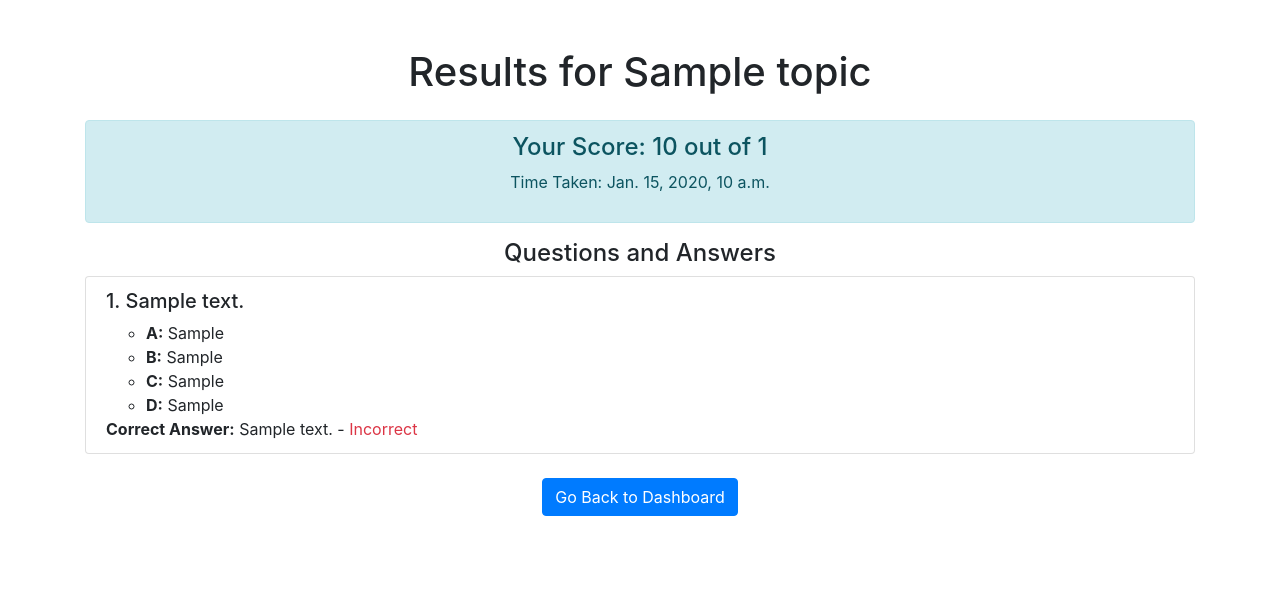
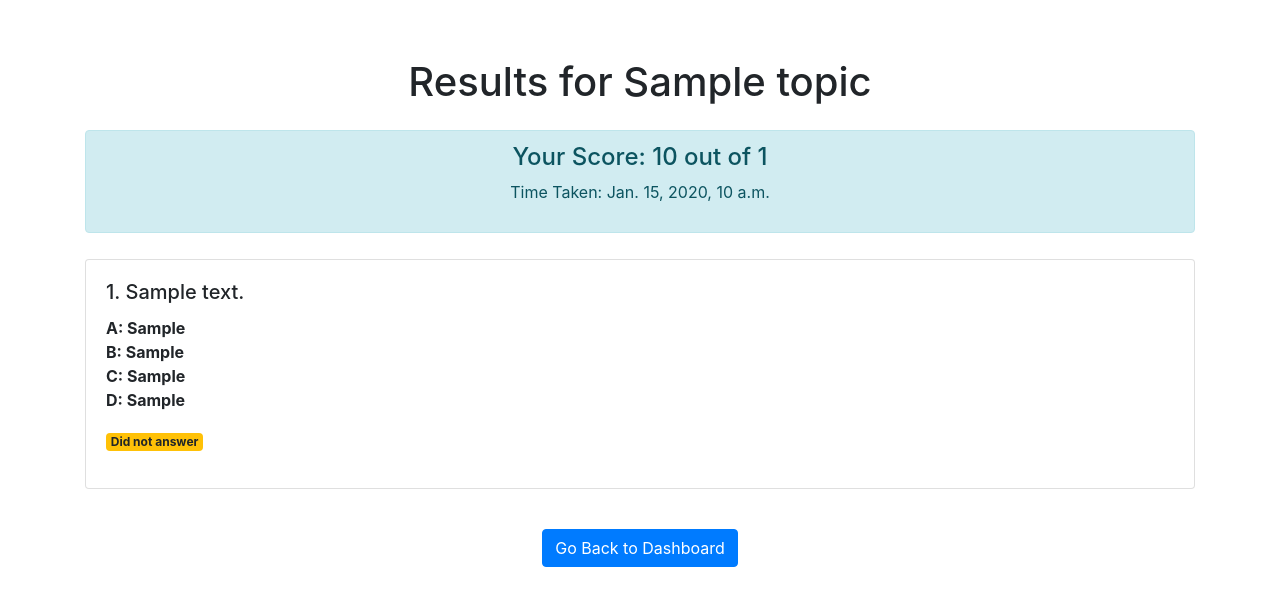
Before and after one commit to MarufSwe/django-quiz-app, a Django app: template quiz/templates/quiz_result.html in a window 1280 px wide. Shown: the top 606 px of the page. Run offline with Django 5.2, Linux system fonts and the light colour scheme; tables that the repository leaves empty hold one stand-in row (values such as "Sample post"); the template is opened without the code that fills it: values that come from a table or form of the project are taken from there, most other values are stand-ins (such as "Sample title", 1, 10 or a date in 2020); some libraries are stand-ins or nearby versions.

Commit message:
result page done

```diff
--- a/quiz/templates/quiz_result.html
+++ b/quiz/templates/quiz_result.html
@@ -1,74 +1,89 @@
-<!--<!DOCTYPE html>-->
-<!--<html lang="en">-->
-<!--<head>-->
-<!--    <meta charset="UTF-8">-->
-<!--    <meta name="viewport" content="width=device-width, initial-scale=1.0">-->
-<!--    <title>Quiz Result</title>-->
-<!--    <link rel="stylesheet" href="https://stackpath.bootstrapcdn.com/bootstrap/4.5.2/css/bootstrap.min.css">-->
-<!--</head>-->
-<!--<body>-->
-<!--    <div class="container my-5">-->
-<!--        <h1 class="text-center mb-4">Results for {{ topic.name }}</h1>-->
-<!--        <div class="alert alert-info text-center">-->
-<!--            <h4>Your Score: {{ score }} out of 10</h4>-->
-<!--            <p>Time Taken: {{ time_taken }}</p>-->
-<!--        </div>-->
-<!--        <div class="text-center">-->
-<!--            <a href="{% url 'dashboard' %}" class="btn btn-primary">Go Back to Dashboard</a>-->
-<!--        </div>-->
-<!--    </div>-->
-<!--</body>-->
-<!--</html>-->
-
-
-
 <!DOCTYPE html>
 <html lang="en">
 <head>
     <meta charset="UTF-8">
     <meta name="viewport" content="width=device-width, initial-scale=1.0">
-    <title>Results for {{ topic.name }}</title>
+    <title>Quiz Results</title>
     <link rel="stylesheet" href="https://stackpath.bootstrapcdn.com/bootstrap/4.5.2/css/bootstrap.min.css">
+    <style>
+        .fixed-top-content {
+            position: sticky;
+            top: 0;
+            background-color: white;
+            z-index: 1000;
+            padding: 10px 0;
+        }
+        .scrollable-questions {
+            max-height: calc(100vh - 160px);
+            overflow-y: auto;
+        }
+        .correct-answer {
+            color: green;
+            font-weight: bold;
+        }
+        .incorrect-answer {
+            color: red;
+            font-weight: bold;
+        }
+        .no-answer {
+            color: yellow;
+            font-weight: bold;
+        }
+    </style>
 </head>
 <body>
 <div class="container my-5">
+    <div class="fixed-top-content">
         <h1 class="text-center mb-4">Results for {{ topic.name }}</h1>
         <div class="alert alert-info text-center">
             <h4>Your Score: {{ score }} out of {{ total_questions }}</h4>
             <p>Time Taken: {{ time_taken }}</p>
         </div>
-        <div class="mb-4">
-            <h4 class="text-center">Questions and Answers</h4>
-            <ul class="list-group">
-                {% for detail in question_details %}
-                <li class="list-group-item">
-                    <h5>{{ forloop.counter }}. {{ detail.question.question_text }}</h5>
-                    <ul>
-                        <li class="{% if detail.selected_answer == 'A' %}font-weight-bold{% endif %}">
-                            <strong>A:</strong> {{ detail.question.option_a }}
+    </div>
+
+    <div class="scrollable-questions mb-4">
+        {% for user_answer in user_answers %}
+        <div class="card mb-3">
+            <div class="card-body">
+                <h5 class="card-title">{{ forloop.counter }}. {{ user_answer.question.question_text }}</h5>
+                <ul class="list-unstyled">
+                    <li>
+                        <strong class="{% if user_answer.question.correct_answer == 'A' %}correct-answer{% elif user_answer.selected_answer == 'A' %}incorrect-answer{% endif %}">
+                            A: {{ user_answer.question.option_a }}
+                        </strong>
                     </li>
-                        <li class="{% if detail.selected_answer == 'B' %}font-weight-bold{% endif %}">
-                            <strong>B:</strong> {{ detail.question.option_b }}
+                    <li>
+                        <strong class="{% if user_answer.question.correct_answer == 'B' %}correct-answer{% elif user_answer.selected_answer == 'B' %}incorrect-answer{% endif %}">
+                            B: {{ user_answer.question.option_b }}
+                        </strong>
                     </li>
-                        <li class="{% if detail.selected_answer == 'C' %}font-weight-bold{% endif %}">
-                            <strong>C:</strong> {{ detail.question.option_c }}
+                    <li>
+                        <strong class="{% if user_answer.question.correct_answer == 'C' %}correct-answer{% elif user_answer.selected_answer == 'C' %}incorrect-answer{% endif %}">
+                            C: {{ user_answer.question.option_c }}
+                        </strong>
                     </li>
-                        <li class="{% if detail.selected_answer == 'D' %}font-weight-bold{% endif %}">
-                            <strong>D:</strong> {{ detail.question.option_d }}
+                    <li>
+                        <strong class="{% if user_answer.question.correct_answer == 'D' %}correct-answer{% elif user_answer.selected_answer == 'D' %}incorrect-answer{% endif %}">
+                            D: {{ user_answer.question.option_d }}
+                        </strong>
                     </li>
                 </ul>
-                    <p class="mb-0">
-                        <strong>Correct Answer:</strong> {{ detail.correct_answer }} -
-                        {% if detail.is_correct %}
-                        <span class="text-success">Correct</span>
+                <p>
+                    {% if user_answer.selected_answer %}
+                    {% if user_answer.correct %}
+                    <span class="badge badge-success">Correct</span>
                     {% else %}
-                        <span class="text-danger">Incorrect</span>
+                    <span class="badge badge-danger">Incorrect</span>
+                    {% endif %}
+                    {% else %}
+                    <span class="badge badge-warning">Did not answer</span>
                     {% endif %}
                 </p>
-                </li>
+            </div>
+        </div>
         {% endfor %}
-            </ul>
     </div>
+
     <div class="text-center">
         <a href="{% url 'dashboard' %}" class="btn btn-primary">Go Back to Dashboard</a>
     </div>
```
Also changed, not shown: quiz/templates/quiz_page.html (+62 -28 lines), quiz/views.py (+37 -43 lines). Lines whose indentation alone changed are shown as unchanged.
